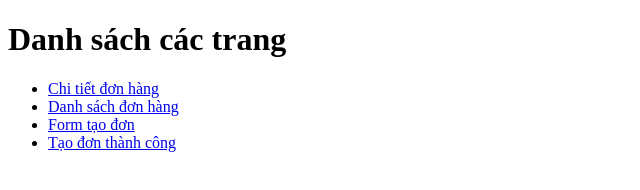
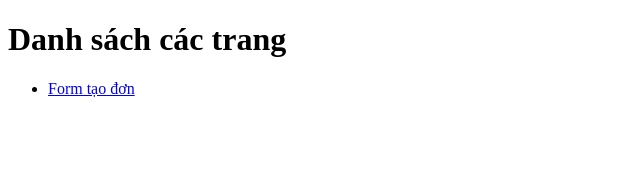
Before and after one commit to Duyhehe111/taodon, a plain HTML site: page index.html in a window 1280 px wide. Shown: the whole page, without its empty margins (0-640 px from the left). Drawn offline with Linux system fonts and the light colour scheme.

Commit message:
Update index.html

```diff
--- a/index.html
+++ b/index.html
@@ -6,10 +6,7 @@
 <body>
   <h1>Danh sách các trang</h1>
   <ul>
-    <li><a href="Chitietdonhang.html">Chi tiết đơn hàng</a></li>
-    <li><a href="Danhsachdonhang.html">Danh sách đơn hàng</a></li>
     <li><a href="Formtaodon.html">Form tạo đơn</a></li>
-    <li><a href="taodonthanhcong.html">Tạo đơn thành công</a></li>
   </ul>
 </body>
 </html>
```
